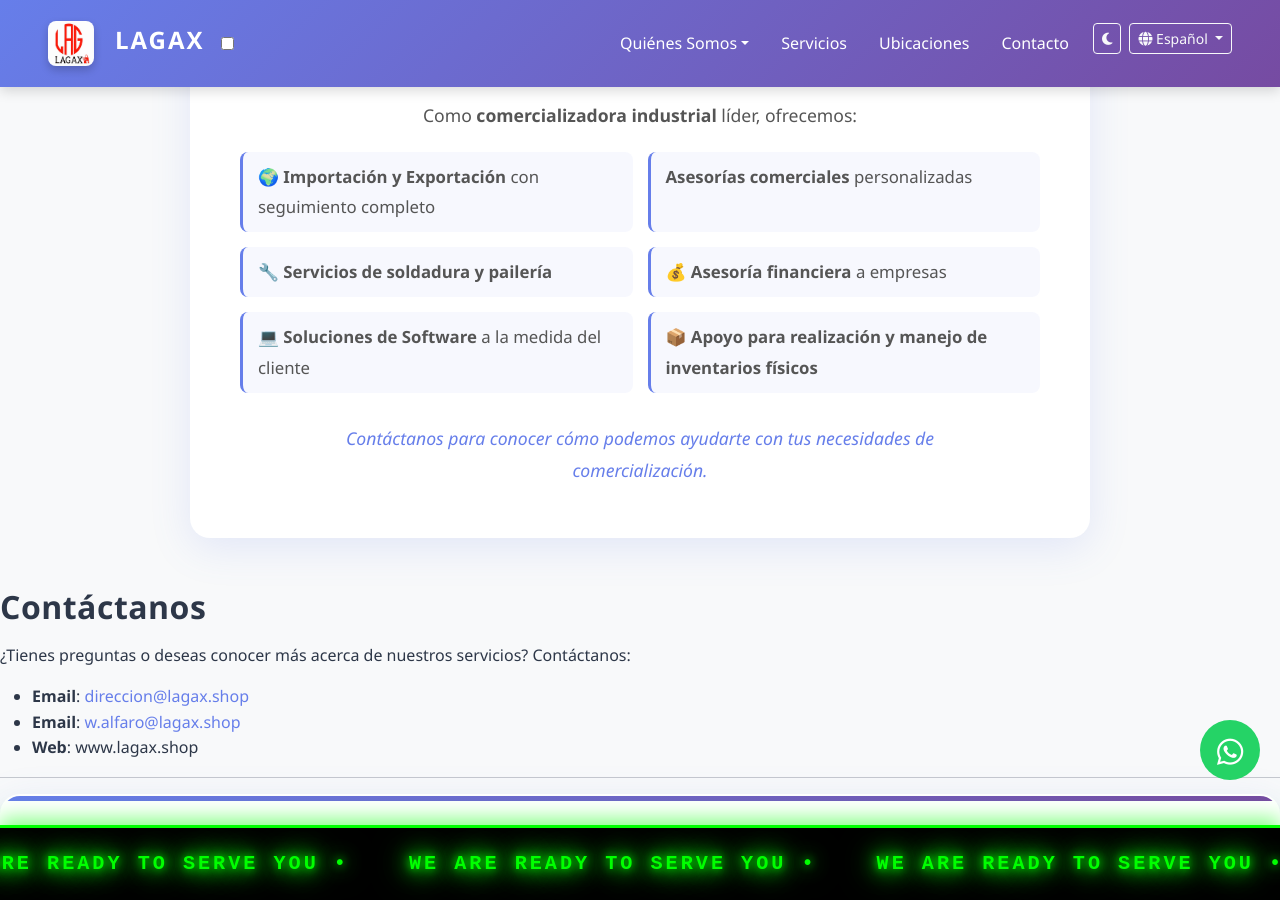
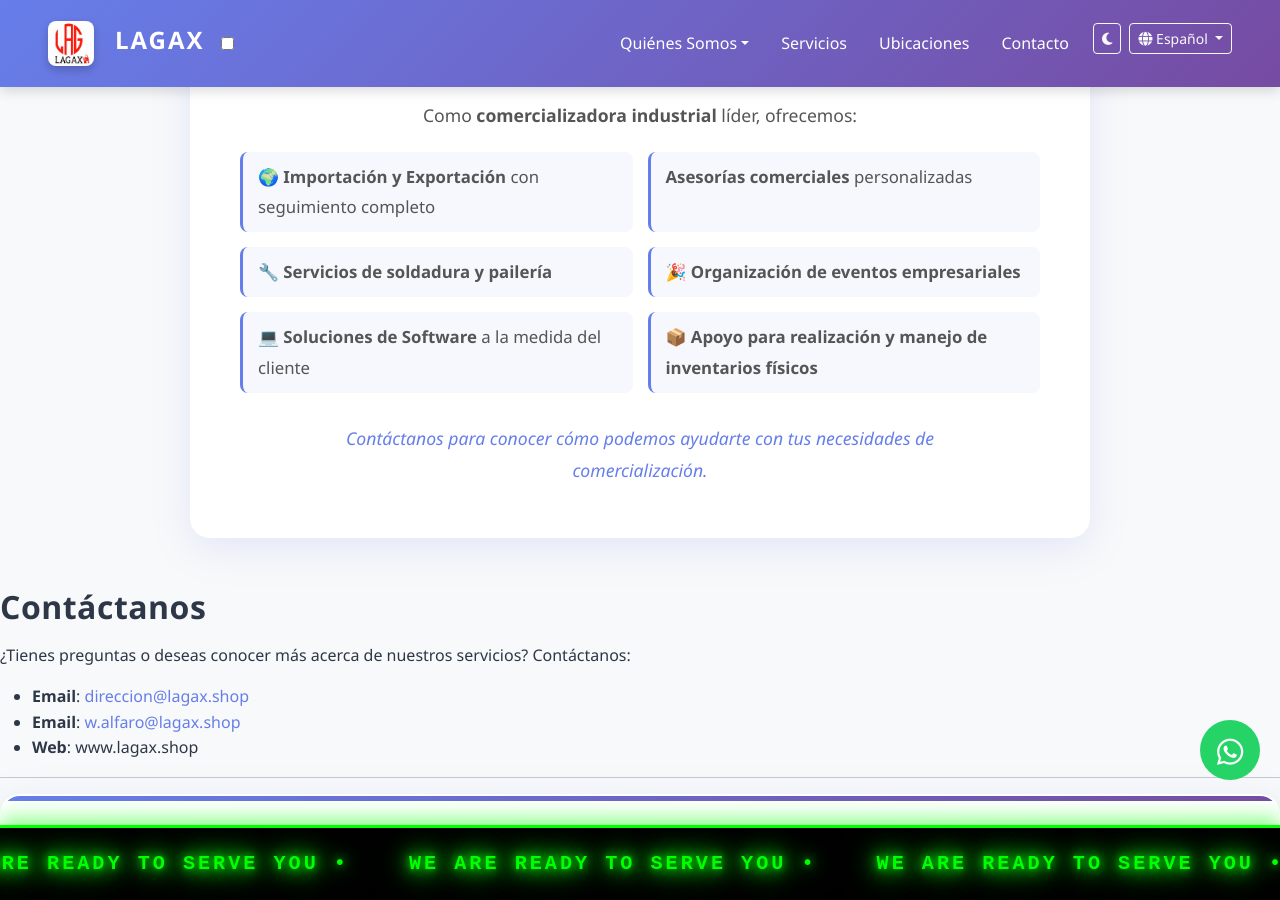
Before and after one commit to gasglz18/lagax, a Jekyll site: the page built from index.md, in a window 1280 px wide and 900 px high, scrolled down 2208 px. Built offline with Jekyll 4.4.1, drawn with Linux system fonts in a browser that asks for light colours.

Commit message:
Actualiza servicio de eventos

```diff
--- a/index.md
+++ b/index.md
@@ -483,7 +483,7 @@ startAutoplay();
     <div class="servicio-item">🌍 <strong>Importación y Exportación</strong> con seguimiento completo</div>
     <div class="servicio-item"> <strong>Asesorías comerciales</strong> personalizadas</div>
     <div class="servicio-item">🔧 <strong>Servicios de soldadura y pailería</strong></div>
-    <div class="servicio-item">💰 <strong>Asesoría financiera</strong> a empresas</div>
+    <div class="servicio-item">🎉 <strong>Organización de eventos empresariales</strong></div>
     <div class="servicio-item">💻 <strong>Soluciones de Software</strong> a la medida del cliente</div>
     <div class="servicio-item">📦 <strong>Apoyo para realización y manejo de inventarios físicos</strong></div>
   </div>
```
